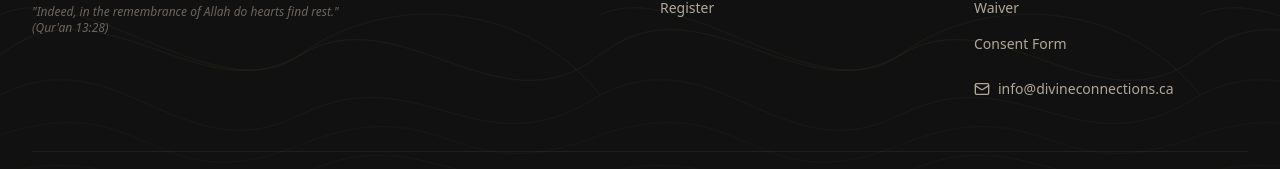
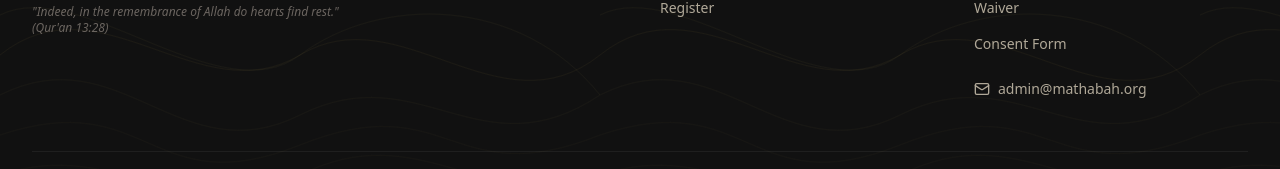
Before and after one commit to uirfanwork-ops/divineconnection, a Next.js app: page /gallery in a window 1280 px wide. Shown: the part 5811-5980 px from the top of the page. Built offline with nearby package versions, Linux system fonts and the light colour scheme; a web font is replaced by a local one.

Commit message:
Update all contact/support emails to admin@mathabah.org
https://claude.ai/code/session_015Fx5ik6T4MDEbRopXa7E21

```diff
--- a/content/faq.ts
+++ b/content/faq.ts
@@ -57,7 +57,7 @@ export const faq: FaqItem[] = [
   {
     question: "Can I attend just one day?",
     answer:
-      "The retreat is designed as a complete experience, and we strongly recommend attending all three days. However, if circumstances require it, please contact us at info@divineconnections.ca to discuss partial attendance options.",
+      "The retreat is designed as a complete experience, and we strongly recommend attending all three days. However, if circumstances require it, please contact us at admin@mathabah.org to discuss partial attendance options.",
   },
   {
     question: "I have a medical condition. Can I still attend?",
--- a/content/site-config.ts
+++ b/content/site-config.ts
@@ -13,15 +13,15 @@ export const siteConfig = {
   retreatCity: "Mulmur, Ontario",
   retreatAddress: "937365 Airport Rd, Mulmur, ON L9V 3T6",
   organizerName: "Divine Connections",
-  organizerEmail: "info@divineconnections.ca",
-  supportEmail: "info@divineconnections.ca",
+  organizerEmail: "admin@mathabah.org",
+  supportEmail: "admin@mathabah.org",
   financeEmail: "finance@mathabah.org",
   maxAttendees: 150,
   currency: "CAD",
   socialLinks: {
     instagram: "https://instagram.com/divineconnections",
     facebook: "https://facebook.com/divineconnections",
-    email: "mailto:info@divineconnections.ca",
+    email: "mailto:admin@mathabah.org",
   },
   hero: {
     title: "Divine Connections",
--- a/src/app/(public)/register/actions.ts
+++ b/src/app/(public)/register/actions.ts
@@ -134,7 +134,7 @@ export async function submitRegistration(
     console.error("Registration insert failed:", insertError?.message, insertError?.details, insertError?.hint);
     return {
       success: false,
-      error: `Failed to create registration: ${insertError?.message ?? "Unknown error"}. Please try again, or contact info@divineconnections.ca if the problem persists.`,
+      error: `Failed to create registration: ${insertError?.message ?? "Unknown error"}. Please try again, or contact admin@mathabah.org if the problem persists.`,
     };
   }
 
```
